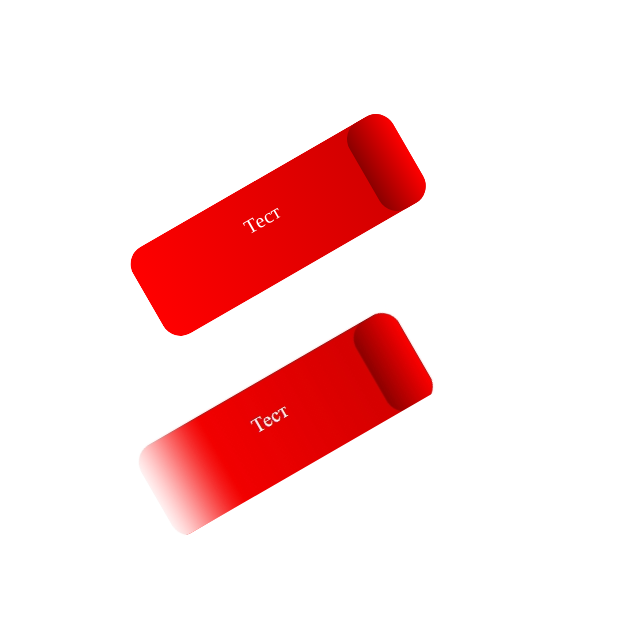
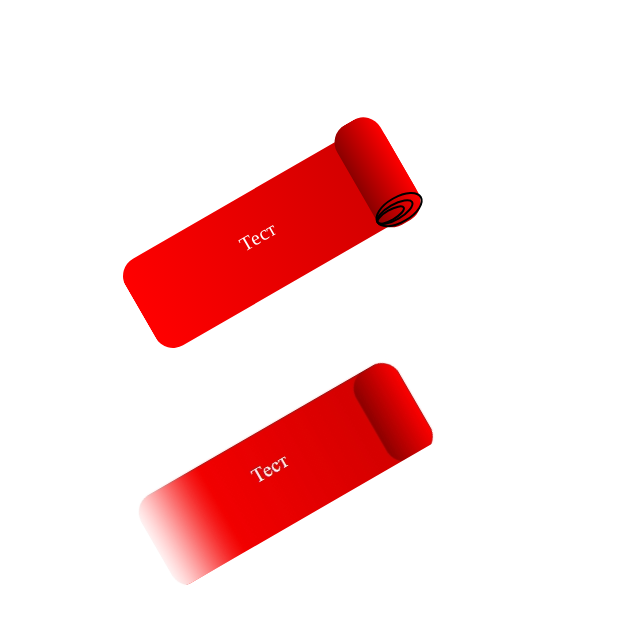
Before and after one commit to Sveta756/svg-tape, a plain HTML site: page index.html in a window 1280 px wide. Shown: the whole page, without its empty margins (0-640 px from the left). Drawn offline with Linux system fonts and the light colour scheme.

Commit message:
Add files via upload

```diff
--- a/index.html
+++ b/index.html
@@ -8,7 +8,7 @@
 </head>
 <body>
     <div class="img-wrapper">
-        <svg width="400" height="110" class="img">
+        <svg width="400" height="150" class="img">
             <linearGradient id="linear-gradient">
                 <stop offset="0%" stop-color="#8B0000"/>
                 <stop offset="100%" stop-color="#FF0000"/>
@@ -23,9 +23,13 @@
             </linearGradient>
 
 
-            <rect width="300" y="0" height="100" rx="20" fill="url(#linear-gradient-main)" stroke-width="3"/>
+            <rect width="300" y="10" height="100" rx="20" fill="url(#linear-gradient-main)" stroke-width="3"/>
             <!-- <rect width="30" x="0" y="0" height="100" rx="20" fill="url(#linear-gradient-shadow)" stroke-width="3"/> -->
-            <rect x="250" y="0" width="50" height="100" rx="20" fill="url(#linear-gradient)" stroke-width="3"/>
+            <rect x="250" y="0" width="50" height="115" rx="20" fill="url(#linear-gradient)" stroke-width="3"/>
+            <!-- <ellipse cx="100" cy="40" rx="20" ry="10" style="stroke:black;stroke-width:2" /> -->
+            <rect x="250" y="88" width="50" height="25" rx="24" stroke="black" fill="transparent" stroke-width="2"/>
+            <rect x="250" y="93" width="40" height="15" rx="24" stroke="black" fill="transparent" stroke-width="2"/>
+            <rect x="250" y="96" width="30" height="10" rx="24" stroke="black" fill="transparent" stroke-width="2"/>
             <g class="diagram-text">
                 <text x="30%" y="40%" class="diagram__title">
                     Тест
@@ -57,7 +61,7 @@
         position: relative;
         overflow: hidden;
         width: 600px;
-        height: 100px;
+        height: 150px;
         border-radius: 20px;
     }
     .img-wrapper-2 {
```
